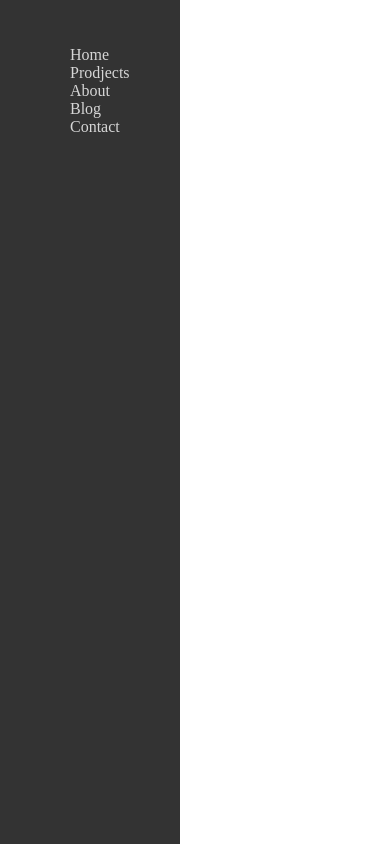
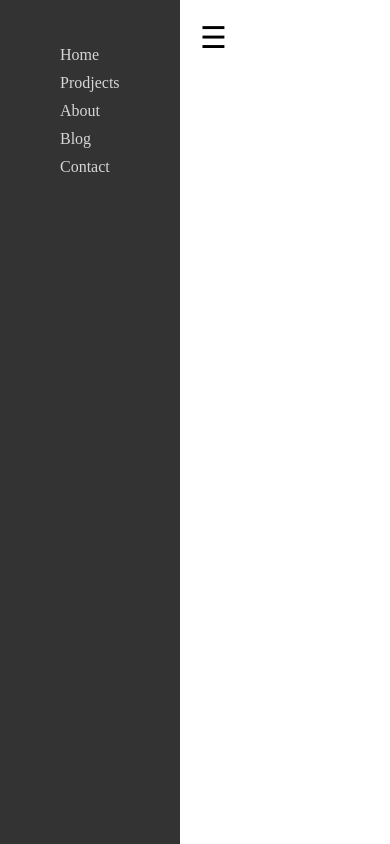
Before and after one commit to tiggerbaby/slide_out_navigation_bar, a plain HTML site: page index.html in a window 390 px wide. Drawn offline with Linux system fonts and the light colour scheme.

Commit message:
Add hamburger icon and styling

```diff
--- a/css/style.scss
+++ b/css/style.scss
@@ -1,6 +1,16 @@
 .page-content{
 	position: relative;
 	z-index: 0;
+}
+
+.toggle{
+	position: fixed;
+	top: 20px;
+	left:200px;
+	z-index: 1;
+    text-decoration: none;
+    font-size: 30px;
+    color: black;
 }
 
 .sidebar{
@@ -14,8 +24,12 @@
 	background-color: #333;
 	ul{
 	list-style: none;
+	margin-left: -10px;
 	li{
 		color: rgba(255,255,255,.8);
+		margin-bottom: 10px;
+		-webkit-font-smoothing: antialiased;
+		cursor: pointer;
 		&:hover{
 		color:rgba(255,255,255,1);
 	  }
--- a/index.html
+++ b/index.html
@@ -5,7 +5,9 @@
   <link rel="stylesheet" type="text/css" href="css/style.css">
 </head>
 <body>
-
+  <div class="page-wrapper">
+    <a href="#" class="toggle">&#9776;</a>
+  </div>
   <div class="page-content"></div>
   <div class="sidebar">
   	<ul>
```
Also changed, not shown: css/style.css, 1 other file.
